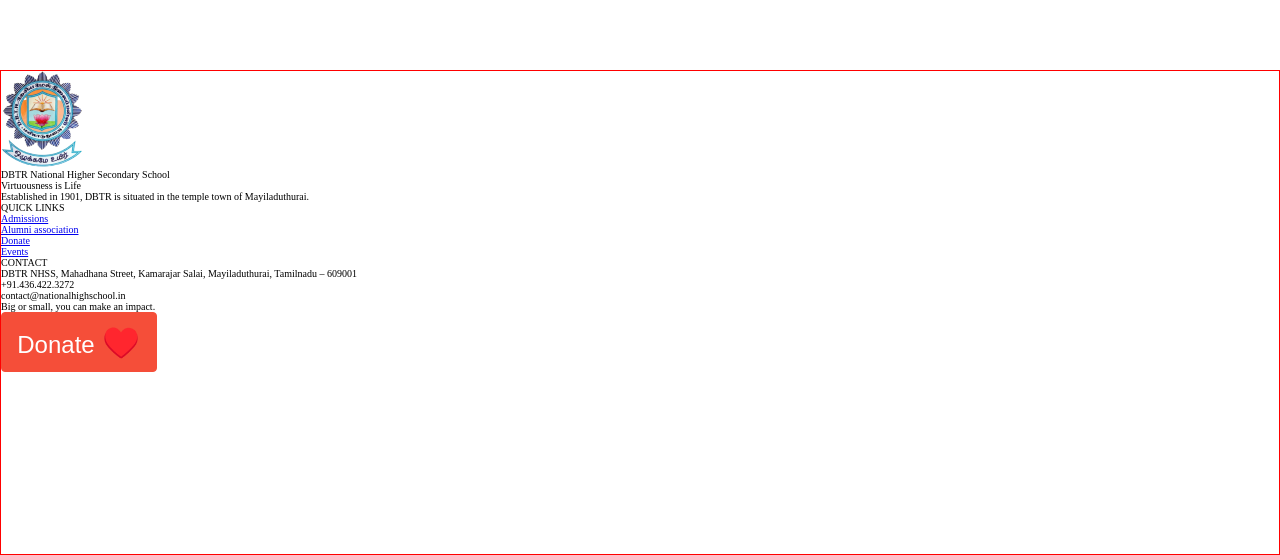
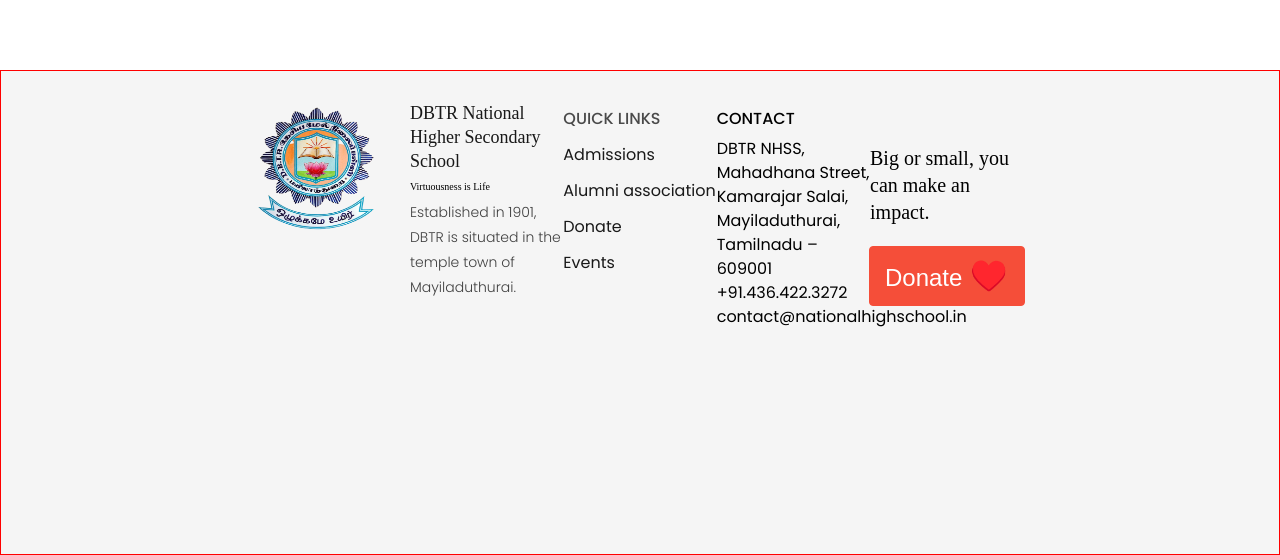
Before and after one commit to rishabh-in/School-Webapge, a React (Vite) app in the folder client/: page / in a window 1280 px wide. Shown: the part 380-935 px from the top of the page. Built offline with nearby package versions, Linux system fonts and the light colour scheme; no server answers.

Commit message:
footer styling

```diff
--- a/client/styles/footer.css
+++ b/client/styles/footer.css
@@ -1,5 +1,143 @@
-.footer-wrapper {
+.parent-footer-wrapper {
   border: 0.1px solid red;
   width: 100%;
   height: 48.5rem;
+  display: flex;
+  justify-content: center;
+  background-color: #F5F5F5;
 }
+
+.footer-wrapper {
+  width: 60%;
+  display: flex;
+  flex-direction: column;
+  margin: 3rem 0rem;
+}
+
+.footer-top {
+  display: flex;
+
+}
+
+.footer-top > div {
+  width: 20%;
+}
+
+.footer-logo-container {
+  width: 12%;
+}
+
+.footer-logo-container > img{
+  width: 11.8rem;
+  height: 13.8rem;
+}
+
+.school-details{
+  width: 20.6rem;
+}
+
+.school-details > p {
+  margin-bottom: 0.8rem;
+}
+
+.school-details .school-name {
+  font-family: Playfair Display;
+  font-size: 18px;
+  font-weight: 500;
+  line-height: 24px;
+  letter-spacing: 0em;
+  text-align: left;
+  color: #191919;
+}
+
+.school-details .school-moto {
+  font-family: Poppins;
+  font-size: 14px;
+  font-weight: 500;
+  line-height: 25px;
+  letter-spacing: 0.1em;
+  text-align: left;
+  color: #232C95;
+}
+
+.school-details .school-est {
+  font-family: Poppins;
+  font-size: 14px;
+  font-weight: 300;
+  line-height: 25px;
+  letter-spacing: 0em;
+  text-align: left;
+  color: #404040;
+}
+
+
+.footer-quick-links {
+  width: 15.3rem;
+}
+
+.quick-links > ul {
+  list-style: none;
+}
+
+.quick-links > p {
+  font-family: Poppins;
+  font-size: 16px;
+  font-weight: 500;
+  line-height: 36px;
+  letter-spacing: 0em;
+  text-align: left;
+  color: #4A4A4A;
+}
+
+.quick-links > ul > li > a {
+  text-decoration: none;
+  font-family: Poppins;
+  font-size: 16px;
+  font-weight: 400;
+  line-height: 36px;
+  letter-spacing: 0em;
+  text-align: left;
+  color: #191919;
+}
+
+.contact-info {
+  width: 25.1rem;
+}
+
+.contact-info > p {
+font-weight: 400;
+font-family: Poppins;
+font-size: 1.6rem;
+line-height: 2.4rem;
+letter-spacing: 0em;
+text-align: left;
+
+}
+
+.contact-info .section-title {
+  font-family: Poppins;
+  font-size: 1.6rem;
+  font-weight: 500;
+  line-height: 3.6rem;
+  letter-spacing: 0em;
+  text-align: left;
+
+}
+
+.donate-section {
+  width: 18.1rem;
+  display: flex;
+  flex-direction: column;
+  align-items: center;
+  justify-content: center;
+}
+
+.donate-section > p {
+  font-family: Playfair Display;
+  font-size: 20px;
+  font-weight: 500;
+  line-height: 27px;
+  letter-spacing: 0em;
+  text-align: left;
+  margin: 2rem 0rem;
+}
--- a/client/styles/gallery.css
+++ b/client/styles/gallery.css
@@ -2,23 +2,28 @@
 
 .info-container-wrapper {
   width: 100%;
+  height: 100%;
   position: relative;
   display: flex;
   justify-content: center;
   border: 0.1px solid black;
   box-shadow: 0px 4px 4px 0px #00000040;
-  overflow: hidden;
   z-index: 1;
 }
 
 .background-image {
-  width: 100%;
-  position: absolute;
-  z-index: -1
+  position: absolute; /* Position this div absolutely within the parent */
+  top: 0;
+  left: 0;
+  width: 100%; /* Take full width of the parent */
+  height: 100%; /* Take full height of the parent */
+  z-index: -1; /* Push this div behind other content */
 }
 
 .background-image > img {
   width: 100%;
+  height: 100%;
+  object-fit: cover;
   z-index: -1
 }
 
```
Also changed, not shown: client/public/static/logo.png.
